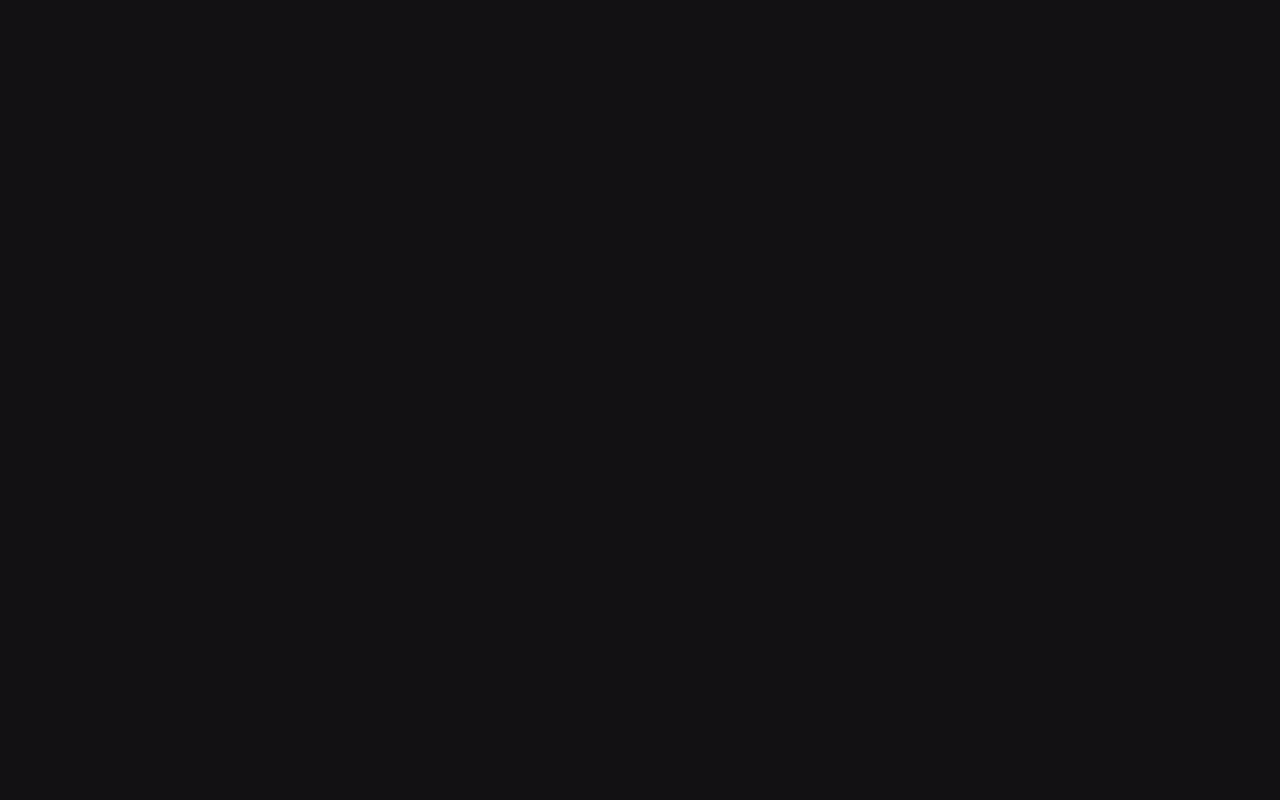
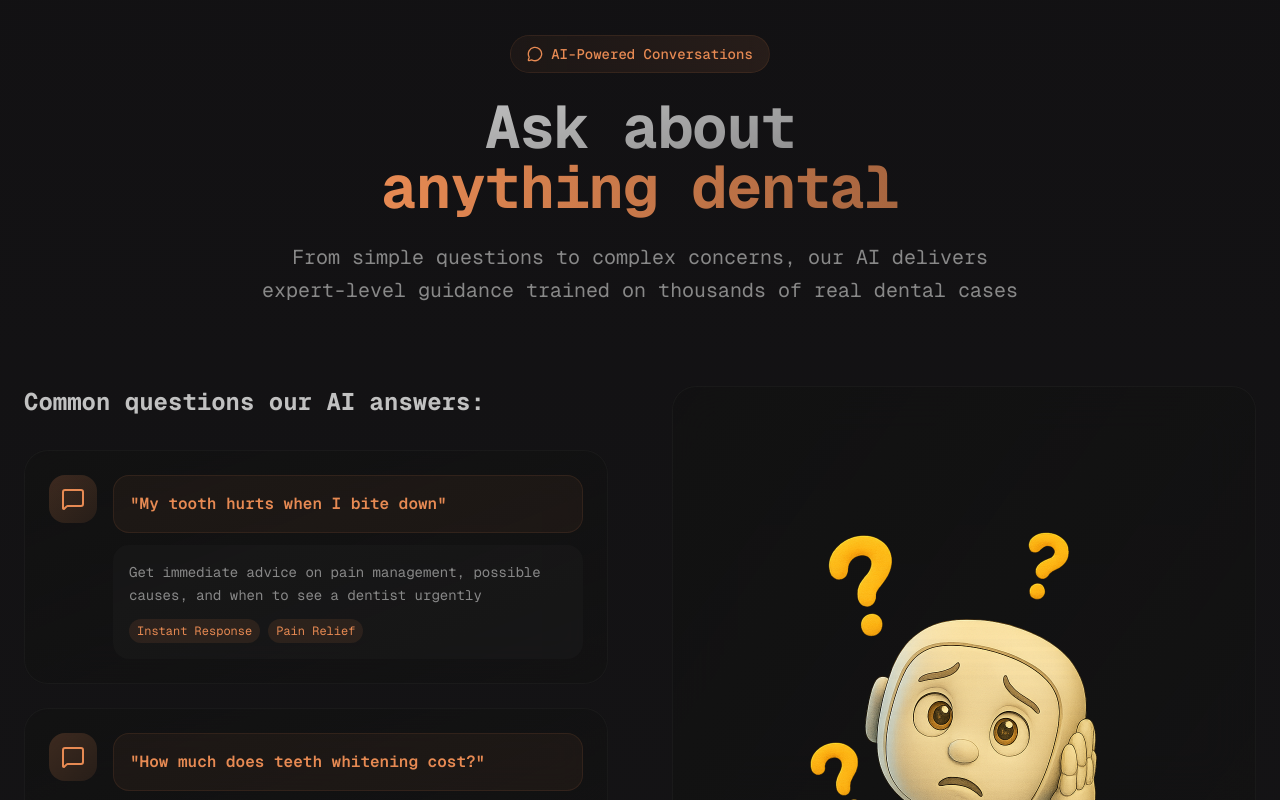
Before and after one commit to AadityaRJ01/DentWise, a Next.js app: page / in a window 1280 px wide. Shown: the part 2000-2800 px from the top of the page. Before the commit the page ends 1979 px from the top, so only its background shows below. Built offline with nearby package versions, Linux system fonts and the light colour scheme.

Commit message:
Updated Landing Page with WhatToAsk Section

```diff
--- a/src/components/landing/WhatToAsk.tsx
+++ b/src/components/landing/WhatToAsk.tsx
@@ -1,9 +1,150 @@
-import React from 'react'
+import { MessageCircleIcon, MessageSquareIcon } from "lucide-react";
+import Image from "next/image";
 
-const WhatToAsk = () => {
+function WhatToAsk() {
   return (
-    <div>WhatToAsk</div>
-  )
+    <section className="relative py-32 px-6 overflow-hidden bg-gradient-to-b from-background to-muted/20">
+      <div className="relative z-10 max-w-7xl mx-auto">
+        {/* Header */}
+        <div className="text-center mb-20">
+          <div className="inline-flex items-center gap-2 px-4 py-2 bg-gradient-to-r from-primary/5 to-primary/10 rounded-full border border-primary/10 backdrop-blur-sm mb-6">
+            <MessageCircleIcon className="w-4 h-4 text-primary" />
+            <span className="text-sm font-medium text-primary">AI-Powered Conversations</span>
+          </div>
+          <h2 className="text-4xl md:text-5xl lg:text-6xl font-bold mb-6 tracking-tight">
+            <span className="bg-gradient-to-br from-foreground to-foreground/70 bg-clip-text text-transparent">
+              Ask about
+            </span>
+            <br />
+            <span className="bg-gradient-to-r from-primary to-primary/70 bg-clip-text text-transparent">
+              anything dental
+            </span>
+          </h2>
+          <p className="text-xl text-muted-foreground max-w-3xl mx-auto leading-relaxed">
+            From simple questions to complex concerns, our AI delivers expert-level guidance trained
+            on thousands of real dental cases
+          </p>
+        </div>
+
+        <div className="grid lg:grid-cols-2 gap-16 items-start">
+          {/* Left Side - Interactive Chat Examples */}
+          <div className="space-y-8">
+            <div className="space-y-6">
+              <h3 className="text-2xl font-bold mb-8">Common questions our AI answers:</h3>
+
+              {/* Chat Bubble 1 */}
+              <div className="group relative">
+                <div className="bg-gradient-to-br from-card/90 to-card/60 backdrop-blur-xl rounded-3xl p-6 border border-border/50 hover:border-primary/30 transition-all duration-500 hover:shadow-2xl hover:shadow-primary/10">
+                  <div className="flex items-start gap-4">
+                    <div className="w-12 h-12 bg-gradient-to-br from-primary/20 to-primary/10 rounded-2xl flex items-center justify-center shrink-0">
+                      <MessageSquareIcon className="h-6 w-6 text-primary" />
+                    </div>
+                    <div className="space-y-3 flex-1">
+                      <div className="bg-primary/5 rounded-2xl p-4 border border-primary/10">
+                        <p className="font-semibold text-primary">
+                          "My tooth hurts when I bite down"
+                        </p>
+                      </div>
+                      <div className="bg-muted/30 rounded-2xl p-4">
+                        <p className="text-sm text-muted-foreground leading-relaxed">
+                          Get immediate advice on pain management, possible causes, and when to see
+                          a dentist urgently
+                        </p>
+                        <div className="flex gap-2 mt-3">
+                          <span className="px-2 py-1 bg-primary/10 text-primary text-xs rounded-full">
+                            Instant Response
+                          </span>
+                          <span className="px-2 py-1 bg-primary/10 text-primary text-xs rounded-full">
+                            Pain Relief
+                          </span>
+                        </div>
+                      </div>
+                    </div>
+                  </div>
+                </div>
+              </div>
+
+              {/* Chat Bubble 2 */}
+              <div className="group relative">
+                <div className="bg-gradient-to-br from-card/90 to-card/60 backdrop-blur-xl rounded-3xl p-6 border border-border/50 hover:border-primary/30 transition-all duration-500 hover:shadow-2xl hover:shadow-primary/10">
+                  <div className="flex items-start gap-4">
+                    <div className="w-12 h-12 bg-gradient-to-br from-primary/20 to-primary/10 rounded-2xl flex items-center justify-center shrink-0">
+                      <MessageSquareIcon className="h-6 w-6 text-primary" />
+                    </div>
+                    <div className="space-y-3 flex-1">
+                      <div className="bg-primary/5 rounded-2xl p-4 border border-primary/10">
+                        <p className="font-semibold text-primary">
+                          "How much does teeth whitening cost?"
+                        </p>
+                      </div>
+                      <div className="bg-muted/30 rounded-2xl p-4">
+                        <p className="text-sm text-muted-foreground leading-relaxed">
+                          Compare treatment options, pricing ranges, and find the best whitening
+                          solution for your budget
+                        </p>
+                        <div className="flex gap-2 mt-3">
+                          <span className="px-2 py-1 bg-primary/10 text-primary text-xs rounded-full">
+                            Cost Analysis
+                          </span>
+                          <span className="px-2 py-1 bg-primary/10 text-primary text-xs rounded-full">
+                            Treatment Options
+                          </span>
+                        </div>
+                      </div>
+                    </div>
+                  </div>
+                </div>
+              </div>
+
+              {/* Chat Bubble 3 */}
+              <div className="group relative">
+                <div className="bg-gradient-to-br from-card/90 to-card/60 backdrop-blur-xl rounded-3xl p-6 border border-border/50 hover:border-primary/30 transition-all duration-500 hover:shadow-2xl hover:shadow-primary/10">
+                  <div className="flex items-start gap-4">
+                    <div className="w-12 h-12 bg-gradient-to-br from-primary/20 to-primary/10 rounded-2xl flex items-center justify-center shrink-0">
+                      <MessageSquareIcon className="h-6 w-6 text-primary" />
+                    </div>
+                    <div className="space-y-3 flex-1">
+                      <div className="bg-primary/5 rounded-2xl p-4 border border-primary/10">
+                        <p className="font-semibold text-primary">
+                          "When should I replace my filling?"
+                        </p>
+                      </div>
+                      <div className="bg-muted/30 rounded-2xl p-4">
+                        <p className="text-sm text-muted-foreground leading-relaxed">
+                          Learn about filling lifespan, warning signs of wear, and replacement
+                          timing guidance
+                        </p>
+                        <div className="flex gap-2 mt-3">
+                          <span className="px-2 py-1 bg-primary/10 text-primary text-xs rounded-full">
+                            Preventive Care
+                          </span>
+                          <span className="px-2 py-1 bg-primary/10 text-primary text-xs rounded-full">
+                            Maintenance
+                          </span>
+                        </div>
+                      </div>
+                    </div>
+                  </div>
+                </div>
+              </div>
+            </div>
+          </div>
+
+          {/* Right Side - AI Illustration */}
+          <div className="bg-gradient-to-br from-card/90 to-card/60 backdrop-blur-xl rounded-3xl p-8 border border-border/50 hover:border-primary/30 transition-all duration-500">
+            <div className="flex items-center justify-center h-full">
+              <Image
+                src="/confused.png"
+                alt="AI Assistant"
+                width={500}
+                height={500}
+                className="w-full h-auto max-w-lg object-contain"
+              />
+            </div>
+          </div>
+        </div>
+      </div>
+    </section>
+  );
 }
-
-export default WhatToAsk
+export default WhatToAsk;
```
